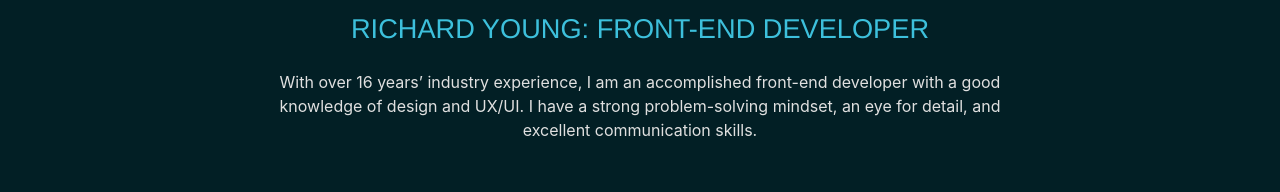
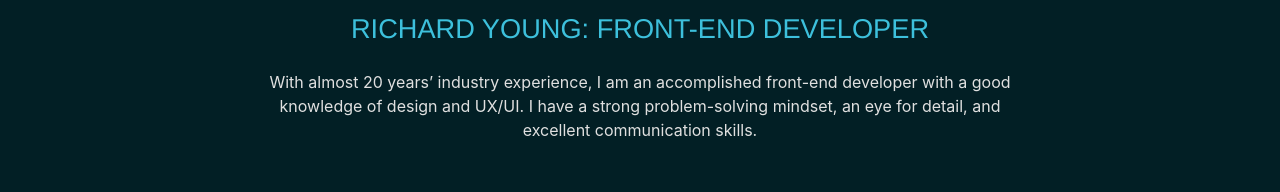
Before and after one commit to HyperLathe/portfolio-2021, a React (Create React App) app: page / in a window 1280 px wide. Shown: the part 151-343 px from the top of the page. Built offline with nearby package versions, Linux system fonts and the light colour scheme.

Commit message:
Updating experience copy on homepage

```diff
--- a/src/pages/home.tsx
+++ b/src/pages/home.tsx
@@ -120,7 +120,7 @@ function Home() {
   return (
     <Content>
       <h2>Richard Young: Front-end Developer</h2>
-      <p>With over 16 years’ industry experience, I am an accomplished front-end developer with a good knowledge of design and UX/UI. I have a strong problem-solving mindset, an eye for detail, and excellent communication skills.</p>
+      <p>With almost 20 years’ industry experience, I am an accomplished front-end developer with a good knowledge of design and UX/UI. I have a strong problem-solving mindset, an eye for detail, and excellent communication skills.</p>
       <h3>Technologies:</h3>
       <p>HTML, CSS/SCSS, JavaScript, React, VueJS, UX/UI, wireframing, prototyping, user testing, responsive design, html emails, WordPress, image editing, basic video editing.</p>
       <h3>Tools:</h3>
```
